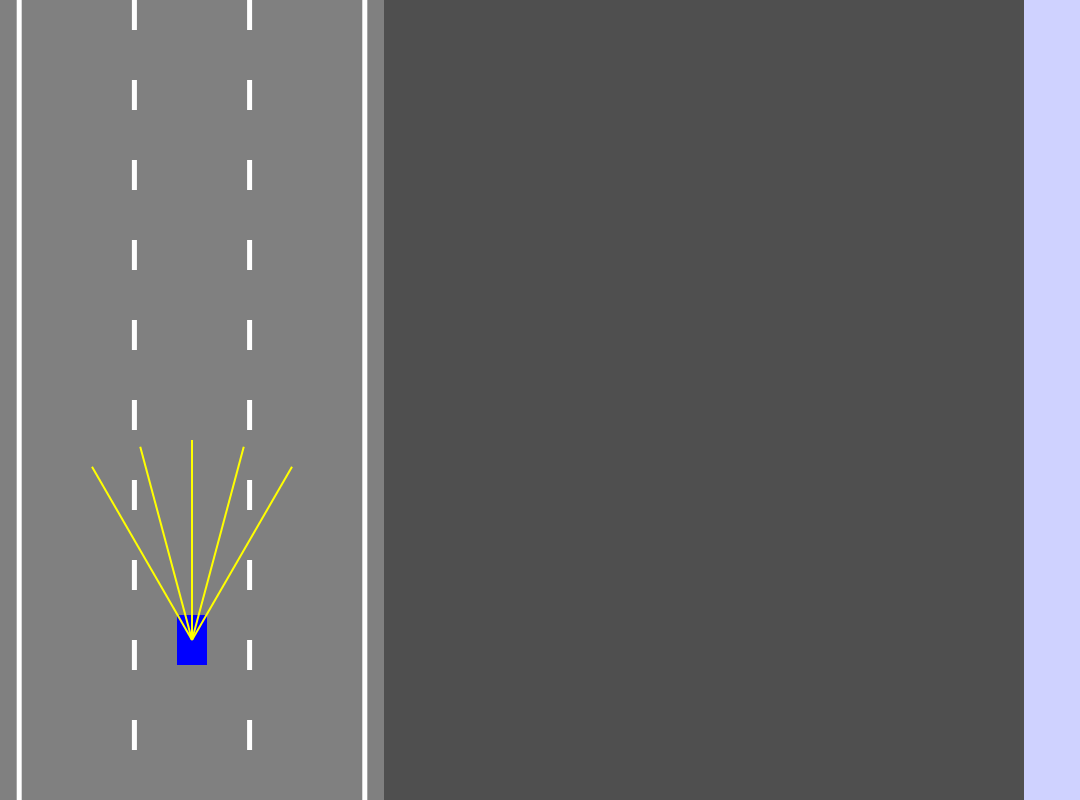
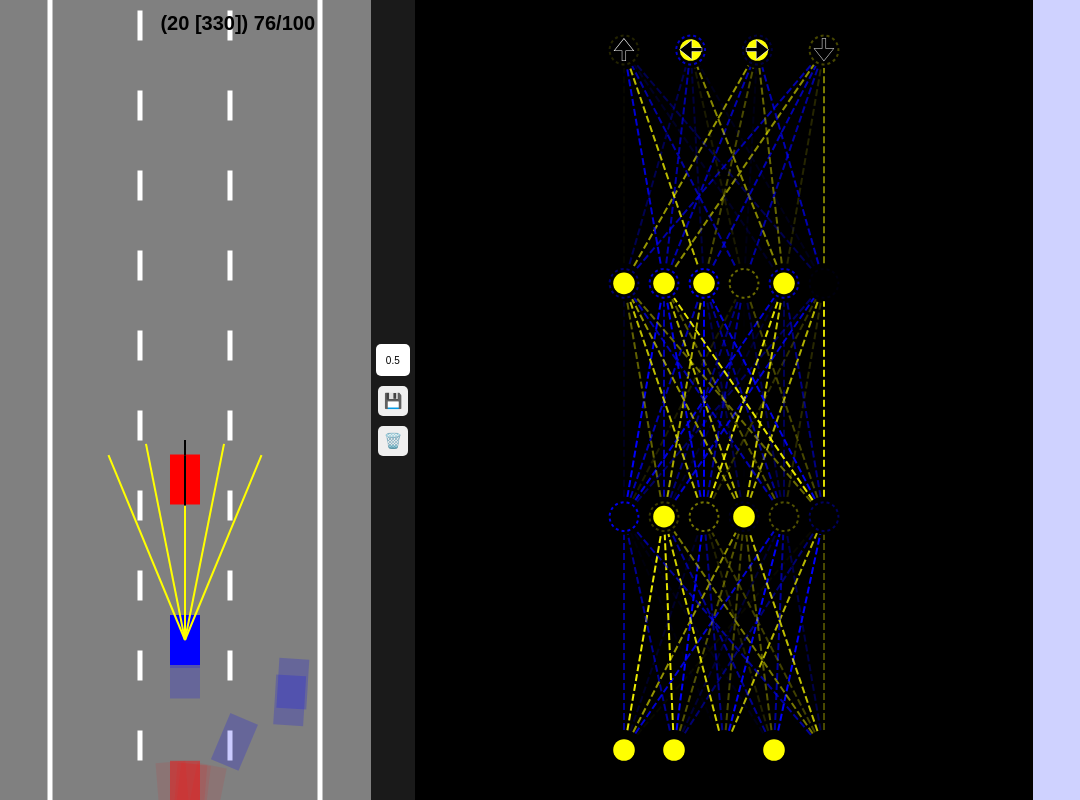
Before and after one commit to devopsnextgenx/neural-car-driver, a plain HTML site: page index.html in a window 1280 px wide. Shown: the whole page, without its empty margins (0-1080 px from the left). Drawn offline with Linux system fonts and the light colour scheme.

Commit message:
working ai self driven car

```diff
--- a/car.js
+++ b/car.js
@@ -1,10 +1,15 @@
 class Car {
-    constructor(road, lane, isTraffic = false, speed = 0, width = 30, height = 50) {
+    constructor(road, lane, index = -1, isTraffic = false, speed = 0, width = 30, height = 50) {
         this.road = road;
         this.lane = lane;
+        this.index = index;
         this.isTraffic = isTraffic;
         this.x = this.road.getLaneCenter(this.lane) + 5;
         this.y = window.innerHeight / 2;
+        if (isTraffic) {
+            this.y = Math.random() * (window.innerHeight);
+        }
+
         this.width = width;
         this.height = height;
 
@@ -12,13 +17,21 @@ class Car {
 
         this.speed = speed;
         this.acceleration = 0.2;
-        this.maxSpeed = 5;
+        this.maxSpeed = 3;
         this.friction = 0.05;
 
-        this.controls = new Controls();
         this.crashed = false;
         this.crashOnForward = false;
         this.crashOnBackward = false;
+
+        this.useBrain = !isTraffic;
+
+        if (this.useBrain) {
+            this.sensor = new Sensor(this);
+            this.brain = new NeuralNetwork([this.sensor.rayCount, 6, 6, 4]);
+        }
+
+        this.controls = new Controls(isTraffic ? "DUMMY" : "AI");
     }
 
     get allowRecover() {
@@ -27,7 +40,7 @@ class Car {
             || this.controls.ctrl;
     }
 
-    draw(ctx, color = "blue") {
+    draw(ctx, color = "blue", drawSensor = false) {
         ctx.save();
 
         ctx.translate(this.x, this.y);
@@ -37,8 +50,11 @@ class Car {
         ctx.beginPath();
         ctx.rect(-this.width / 2, -this.height / 2, this.width, this.height);
         ctx.fill();
-
         ctx.restore();
+        // draw sensor after car
+        if (this.sensor && drawSensor) {
+            this.sensor.draw(ctx);
+        }
     }
 
     update(traffic = []) {
@@ -49,6 +65,11 @@ class Car {
         }
 
         const wasCrashed = this.crashed;
+        if (this.crashed) {
+            this.speed = 0;
+            return;
+        }
+
         // this.polygon is already created above for all cars
         this.crashed = this.#collidesWithBorder();
         this.crashed = this.crashed || this.#collidesWithTraffic(traffic);
@@ -65,6 +86,18 @@ class Car {
 
         if (!this.crashed || this.allowRecover) {
             this.#move();
+        }
+
+        if (this.sensor) {
+            this.sensor.update(this.road.borders, traffic);
+            const offsets = this.sensor.readings.map(s => s.length == 0 ? 0 : 1 - s[0].offset);
+            const outputs = NeuralNetwork.feedForward(offsets, this.brain);
+            if (this.useBrain) {
+                this.controls.forward = outputs[0];
+                this.controls.left = outputs[1] ? 1 : 0;
+                this.controls.right = outputs[2] ? 1 : 0;
+                this.controls.backward = outputs[3];
+            }
         }
     }
 
@@ -100,7 +133,7 @@ class Car {
                         trafficPolygon[k],
                         trafficPolygon[(k + 1) % trafficPolygon.length]
                     )) {
-                        trafficCar.speed = 0;
+                        // trafficCar.speed = 0;
                         return true;
                     }
                 }
--- a/controls.js
+++ b/controls.js
@@ -1,12 +1,18 @@
 class Controls {
-    constructor() {
+    constructor(type) {
         this.forward = false;
         this.left = false;
         this.right = false;
         this.backward = false;
         this.ctrl = false;
 
-        this.#addKeyboardListeners();
+        switch (type) {
+            case "DUMMY":
+                this.forward = true;
+                break;
+            default:
+                this.#addKeyboardListeners();
+        }
     }
 
     #addKeyboardListeners() {
--- a/index.html
+++ b/index.html
@@ -11,6 +11,7 @@
     <script src="road.js"></script>
     <script src="controls.js"></script>
     <script src="car.js"></script>
+    <script src="visualizer.js"></script>
     <link rel="stylesheet" href="style.css">
 </head>
 
@@ -18,6 +19,11 @@
     <div id="main-container">
         <div id="canvas-container">
             <canvas id="canvas"></canvas>
+        </div>
+        <div id="verticalButtons">
+            <input type="number" id="mutationRate" step="0.01" value="0.5" min="0" max="1" title="Mutation Rate">
+            <button onclick="saveBestCar()">💾</button>
+            <button onclick="discardBestCar()">🗑️</button>
         </div>
         <div id="nueral-network">
             <canvas id="network"></canvas>
--- a/network.js
+++ b/network.js
@@ -7,23 +7,24 @@ class NeuralNetwork {
     }
 
     static feedForward(inputs, network) {
-        let outputs = inputs;
+        let outputs = Level.feedForward(inputs, network.levels[0]);
         for (let i = 0; i < network.levels.length; i++) {
             outputs = Level.feedForward(outputs, network.levels[i]);
         }
         return outputs;
     }
 
-    static mutate(network, mutationRate = 0.1) {
-        for (let i = 0; i < network.levels.length; i++) {
-            for (let j = 0; j < network.levels[i].weights.length; j++) {
-                for (let k = 0; k < network.levels[i].weights[j].length; k++) {
-                    if (Math.random() < mutationRate) {
-                        network.levels[i].weights[j][k] += Math.random() * 2 - 1;
-                    }
+    static mutate(network, rate = 1) {
+        network.levels.forEach(level => {
+            for (let i = 0; i < level.biases.length; i++) {
+                level.biases[i] += lerp(level.biases[i], Math.random() * 2 - 1, rate);
+            }
+            for (let i = 0; i < level.weights.length; i++) {
+                for (let j = 0; j < level.weights[i].length; j++) {
+                    level.weights[i][j] += lerp(level.weights[i][j], Math.random() * 2 - 1, rate);
                 }
             }
-        }
+        });
     }
 }
 
@@ -59,13 +60,19 @@ class Level {
         }
 
         for (let i = 0; i < level.outputs.length; i++) {
-            let sum = level.biases[i];
+            let sum = 0;
             for (let j = 0; j < level.inputs.length; j++) {
                 sum += level.inputs[j] * level.weights[j][i];
             }
-            level.outputs[i] = sum;
+
+            if (sum > level.biases[i]) {
+                level.outputs[i] = 1;
+            } else {
+                level.outputs[i] = 0;
+            }
         }
 
         return level.outputs;
     }
+
 }
--- a/script.js
+++ b/script.js
@@ -1,22 +1,32 @@
-const canvas = document.getElementById("canvas");
-canvas.width = window.innerWidth * 0.3;
-canvas.height = window.innerHeight;
 
-const ctx = canvas.getContext("2d");
-const road = new Road(canvas.width / 2, canvas.width * 0.90, 3);
+const networkCanvas = document.getElementById("network");
 
-const car = new Car(road, 1);
-const sensor = new Sensor(car);
+const networkCtx = networkCanvas.getContext("2d");
+
+const carCanvas = document.getElementById("canvas");
+
+const carCtx = carCanvas.getContext("2d");
+const road = new Road(carCanvas.width / 2, carCanvas.width * 0.90, 3);
+
 
 const minTrafficCount = 5;
 const maxTrafficCount = 10;
 const trafficRangeThreshold = 0.5; // 50% of screen height
 const traffic = [];
 
+const mutationRateInput = document.getElementById("mutationRate");
+if (localStorage.getItem("mutationRate")) {
+    mutationRateInput.value = localStorage.getItem("mutationRate");
+}
+
+mutationRateInput.addEventListener("change", () => {
+    localStorage.setItem("mutationRate", mutationRateInput.value);
+});
+
 function updateTraffic() {
     // Remove traffic that is out of screen range (+/- half screen)
     for (let i = traffic.length - 1; i >= 0; i--) {
-        const dist = Math.abs(traffic[i].y - car.y);
+        const dist = Math.abs(traffic[i].y - bestCar.y);
         if (dist > canvas.height * (1 + trafficRangeThreshold)) {
             traffic.splice(i, 1);
         }
@@ -26,41 +36,104 @@ function updateTraffic() {
     if (traffic.length < minTrafficCount + Math.random() * (maxTrafficCount - minTrafficCount)) {
         const lane = Math.floor(Math.random() * road.laneCount);
         // Traffic speed lower than car.maxSpeed, with some variation (1 to maxSpeed-1)
-        const speedVariation = Math.random() * (car.maxSpeed - 2) + 1;
+        const speedVariation = Math.random() * (bestCar.maxSpeed - 2) + 1;
 
         // Spawn ahead of the car (randomly at the top of the road within view/buffer)
         // car.y is the vertical position. Lower y is "ahead".
         // Use a more dynamic range for spawning ahead
-        const spawnY = car.y - canvas.height * (0.8 + Math.random());
+        const spawnY = bestCar.y - canvas.height * (0.8 + Math.random());
 
-        const newTrafficCar = new Car(road, lane, true, speedVariation);
+        const newTrafficCar = new Car(road, lane, -1, true, speedVariation);
         newTrafficCar.y = spawnY;
         traffic.push(newTrafficCar);
     }
 }
 
+const cars = [];
+const N = 100;
 
+
+function generateCars(N) {
+    for (let i = 0; i < N; i++) {
+        cars.push(new Car(road, 1, i));
+    }
+}
+
+
+generateCars(N);
+
+let bestCar = cars[0];
+
+if (localStorage.getItem("bestCar")) {
+    const mutationRate = parseFloat(mutationRateInput.value);
+    for (let i = 0; i < cars.length; i++) {
+        cars[i].brain = JSON.parse(localStorage.getItem("bestCar"));
+        if (i !== 0) {
+            NeuralNetwork.mutate(cars[i].brain, mutationRate);
+        }
+    }
+}
 animate();
 
-function animate() {
+function saveBestCar() {
+    localStorage.setItem("bestCar", JSON.stringify(bestCar.brain));
+}
+
+function discardBestCar() {
+    localStorage.removeItem("bestCar");
+}
+
+// Ctrl+S shortcut to save best car
+window.addEventListener("keydown", (event) => {
+    if (event.ctrlKey && event.key === "s") {
+        event.preventDefault();
+        saveBestCar();
+    }
+});
+
+function animate(time) {
     updateTraffic();
     for (let i = 0; i < traffic.length; i++) {
         traffic[i].update();
     }
-    car.update(traffic);
-    sensor.update(road.borders, traffic);
-    canvas.height = window.innerHeight;
 
-    ctx.save();
-    ctx.translate(0, -car.y + canvas.height * 0.8);
+    for (let i = 0; i < cars.length; i++) {
+        cars[i].update(traffic);
+    }
+    // best car
+    bestCar = cars.find(car => car.y === Math.min(...cars.map(car => car.y)));
 
-    road.draw(ctx);
+    networkCanvas.height = window.innerHeight;
+    carCanvas.height = window.innerHeight;
+    carCtx.save();
+    carCtx.translate(0, -bestCar.y + carCanvas.height * 0.8);
+
+    road.draw(carCtx);
     for (let i = 0; i < traffic.length; i++) {
-        traffic[i].draw(ctx, "red");
+        traffic[i].draw(carCtx, "red");
     }
-    car.draw(ctx);
-    sensor.draw(ctx);
 
-    ctx.restore();
+    carCtx.globalAlpha = 0.2;
+    for (let i = 0; i < cars.length; i++) {
+        cars[i].draw(carCtx);
+    }
+    carCtx.globalAlpha = 1;
+
+    bestCar.draw(carCtx, "blue", true);
+
+    carCtx.restore();
+
+    // Draw active car count
+    carCtx.fillStyle = "black";
+    carCtx.font = "bold 20px Arial";
+    carCtx.textAlign = "right";
+    const activeCount = cars.filter(c => !c.crashed).length;
+    const startY = window.innerHeight / 2;
+    const distance = Math.max(0, Math.floor(startY - bestCar.y));
+    carCtx.fillText(`(${bestCar.index} [${distance}]) ${activeCount}/${cars.length}`, carCanvas.width - 20, 30);
+
+
+    networkCtx.lineDashOffset = -time / 50;
+    Visualizer.drawNetwork(networkCtx, bestCar.brain);
     requestAnimationFrame(animate);
 }
--- a/sensor.js
+++ b/sensor.js
@@ -3,7 +3,7 @@ class Sensor {
         this.car = car;
         this.rayCount = 5;
         this.rayLength = 200;
-        this.raySpread = Math.PI / 3;
+        this.raySpread = Math.PI / 4;
 
         this.rays = [];
         this.readings = [];
--- a/style.css
+++ b/style.css
@@ -4,6 +4,45 @@
     background-color: #1a1a1a;
     font-family: 'Segoe UI', Tahoma, Geneva, Verdana, sans-serif;
     color: white;
+    display: flex;
+    justify-content: center;
+    align-items: center;
+}
+
+#verticalButtons {
+    display: flex;
+    flex-direction: column;
+    align-items: center;
+}
+
+button,
+input[type="number"] {
+    border: none;
+    border-radius: 5px;
+    width: 30px;
+    height: 30px;
+    cursor: pointer;
+    font-size: 15px;
+    margin: 5px;
+    text-align: center;
+}
+
+input[type="number"] {
+    background-color: #fff;
+    color: #000;
+    font-size: 10px;
+    appearance: textfield;
+    -moz-appearance: textfield;
+}
+
+input[type="number"]::-webkit-outer-spin-button,
+input[type="number"]::-webkit-inner-spin-button {
+    -webkit-appearance: none;
+    margin: 0;
+}
+
+button:hover {
+    background-color: blue;
 }
 
 #main-container {
@@ -30,7 +69,7 @@
     align-items: center;
     height: 100vh;
     width: 50vw;
-    background-color: #4f4f4f;
+    background-color: #000000;
 }
 
 #control-panel {
--- a/utils.js
+++ b/utils.js
@@ -20,3 +20,11 @@ const getIntersection = (A, B, C, D) => {
     }
     return null;
 };
+
+function getRGBA(value) {
+    const alpha = Math.abs(value);
+    const R = value < 0 ? 0 : 255;
+    const G = R;
+    const B = value > 0 ? 0 : 255;
+    return "rgba(" + R + "," + G + "," + B + "," + alpha + ")";
+}
--- /dev/null
+++ b/visualizer.js
@@ -0,0 +1,110 @@
+class Visualizer {
+    static drawNetwork(ctx, network) {
+        const margin = 50;
+        const left = margin;
+        const top = margin;
+        const width = ctx.canvas.width - margin * 2;
+        const height = ctx.canvas.height - margin * 2;
+
+        const levelHeight = height / network.levels.length;
+
+        for (let i = network.levels.length - 1; i >= 0; i--) {
+            const levelTop = top +
+                lerp(
+                    height - levelHeight,
+                    0,
+                    network.levels.length == 1
+                        ? 0.5
+                        : i / (network.levels.length - 1)
+                );
+
+            ctx.setLineDash([7, 3]);
+            Visualizer.drawLevel(ctx, network.levels[i],
+                left, levelTop,
+                width, levelHeight,
+                i == network.levels.length - 1
+                    ? ['🠉', '🠈', '🠊', '🠋']
+                    : []
+            );
+        }
+    }
+
+    static drawLevel(ctx, level, left, top, width, height, outputLabels) {
+        const right = left + width;
+        const bottom = top + height;
+
+        const { inputs, outputs, weights, biases } = level;
+
+        for (let i = 0; i < inputs.length; i++) {
+            for (let j = 0; j < outputs.length; j++) {
+                ctx.beginPath();
+                ctx.moveTo(
+                    Visualizer.#getNodeX(inputs, i, left, right),
+                    bottom
+                );
+                ctx.lineTo(
+                    Visualizer.#getNodeX(outputs, j, left, right),
+                    top
+                );
+                ctx.lineWidth = 2;
+                ctx.strokeStyle = getRGBA(weights[i][j]);
+                ctx.stroke();
+            }
+        }
+
+        const nodeRadius = 18;
+        for (let i = 0; i < inputs.length; i++) {
+            const x = Visualizer.#getNodeX(inputs, i, left, right);
+            ctx.beginPath();
+            ctx.arc(x, bottom, nodeRadius, 0, Math.PI * 2);
+            ctx.fillStyle = "black";
+            ctx.fill();
+            ctx.beginPath();
+            ctx.arc(x, bottom, nodeRadius * 0.6, 0, Math.PI * 2);
+            ctx.fillStyle = getRGBA(inputs[i]);
+            ctx.fill();
+        }
+
+        for (let i = 0; i < outputs.length; i++) {
+            const x = Visualizer.#getNodeX(outputs, i, left, right);
+            ctx.beginPath();
+            ctx.arc(x, top, nodeRadius, 0, Math.PI * 2);
+            ctx.fillStyle = "black";
+            ctx.fill();
+            ctx.beginPath();
+            ctx.arc(x, top, nodeRadius * 0.6, 0, Math.PI * 2);
+            ctx.fillStyle = getRGBA(outputs[i]);
+            ctx.fill();
+
+            ctx.beginPath();
+            ctx.lineWidth = 2;
+            ctx.arc(x, top, nodeRadius * 0.8, 0, Math.PI * 2);
+            ctx.strokeStyle = getRGBA(biases[i]);
+            ctx.setLineDash([3, 3]);
+            ctx.stroke();
+            ctx.setLineDash([]);
+
+            if (outputLabels[i]) {
+                ctx.beginPath();
+                ctx.textAlign = "center";
+                ctx.textBaseline = "middle";
+                ctx.fillStyle = "black";
+                ctx.strokeStyle = "white";
+                ctx.font = (nodeRadius * 1.5) + "px Arial";
+                ctx.fillText(outputLabels[i], x, top + nodeRadius * 0.1);
+                ctx.lineWidth = 0.5;
+                ctx.strokeText(outputLabels[i], x, top + nodeRadius * 0.1);
+            }
+        }
+    }
+
+    static #getNodeX(nodes, index, left, right) {
+        return lerp(
+            left,
+            right,
+            nodes.length == 1
+                ? 0.5
+                : index / (nodes.length - 1)
+        );
+    }
+}
```
